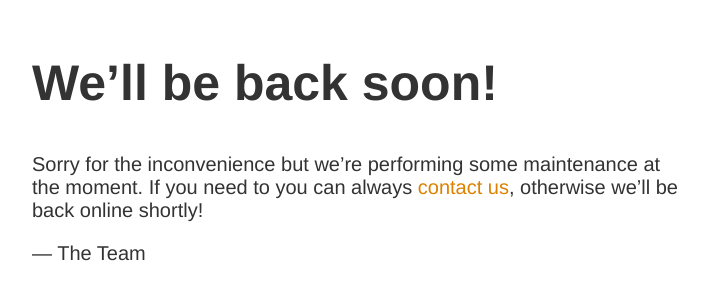
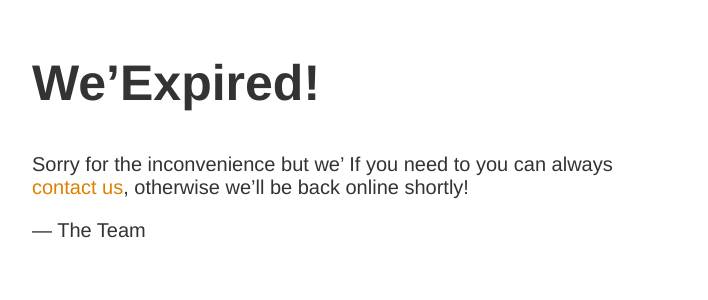
Before and after one commit to Gamedoper/berryiit.github.io, a plain HTML site: page index.html in a window 1280 px wide. Shown: the part 146-446 px from the top of the page, without its empty margins (283-991 px from the left). Drawn offline with Linux system fonts and the light colour scheme.

Commit message:
Update index.html

```diff
--- a/index.html
+++ b/index.html
@@ -10,9 +10,9 @@
 </style>
 
 <article>
-    <h1>We&rsquo;ll be back soon!</h1>
+    <h1>We&rsquo;Expired!</h1>
     <div>
-        <p>Sorry for the inconvenience but we&rsquo;re performing some maintenance at the moment. If you need to you can always <a href="mailto:#">contact us</a>, otherwise we&rsquo;ll be back online shortly!</p>
+        <p>Sorry for the inconvenience but we&rsquo; If you need to you can always <a href="mailto:#">contact us</a>, otherwise we&rsquo;ll be back online shortly!</p>
         <p>&mdash; The Team</p>
     </div>
 </article>
```
